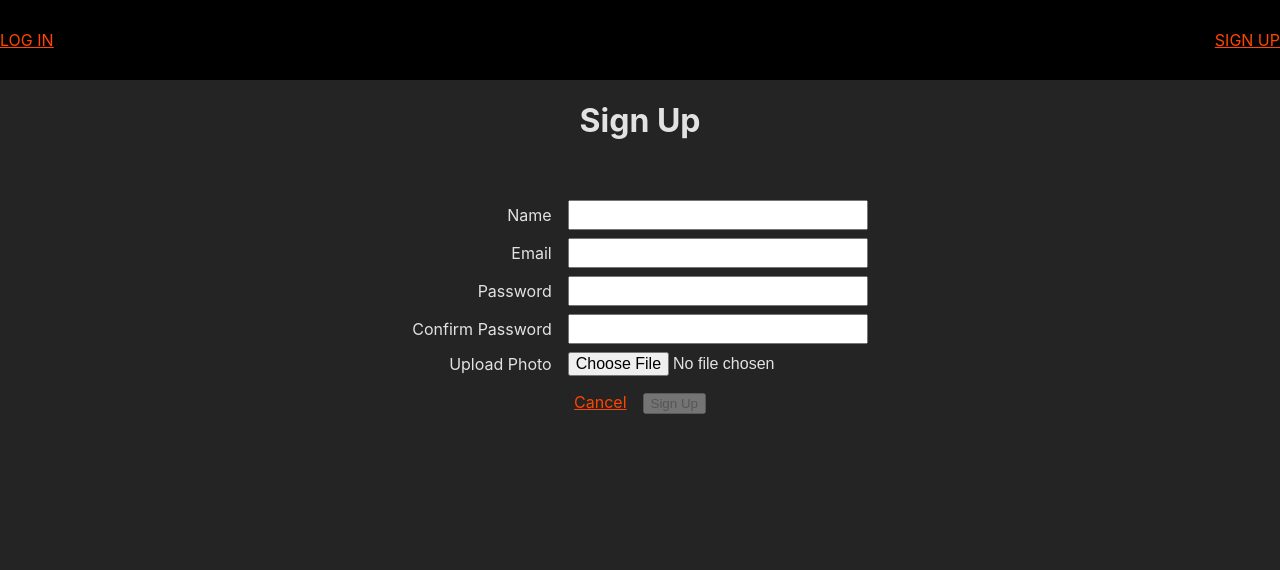
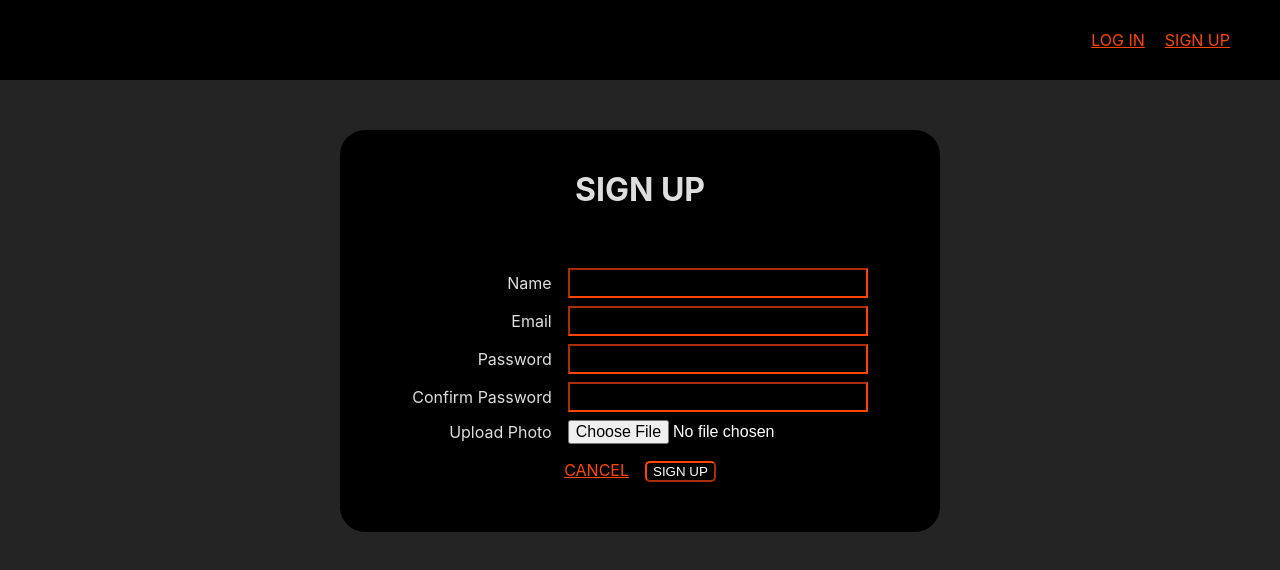
Before and after one commit to stevim/fitness-witness-front-end, a React (Vite) app: page /auth/signup in a window 1280 px wide. Shown: the top 570 px of the page. Built offline with nearby package versions, Linux system fonts and the light colour scheme; no server answers.

Commit message:
finish styling

```diff
--- a/src/components/NavBar/NavBar.tsx
+++ b/src/components/NavBar/NavBar.tsx
@@ -19,7 +19,12 @@ const NavBar = (props: NavBarProps): JSX.Element => {
     <nav>
       {user ?
         <div className={styles.navbarContainer}>
-          <div id={styles.userName}>{user.name.toUpperCase()}</div>
+          <div id={styles.userName}>
+            {
+
+            }
+            {user.name.toUpperCase()}
+          </div>
           <div id={styles.links}>
             <div className={styles.navLink}><NavLink to='/days'>ALL DAYS</NavLink></div>
             <div className={styles.navLink}><NavLink to='/days/new' >ADD DAY</NavLink></div>
@@ -29,8 +34,11 @@ const NavBar = (props: NavBarProps): JSX.Element => {
         </div>
       :
         <div className={styles.navbarContainer}>
-          <div className={styles.navLink}><NavLink to="/auth/login">LOG IN</NavLink></div>
-          <div className={styles.navLink}><NavLink to="/auth/signup">SIGN UP</NavLink></div>
+          <div></div>
+          <div id={styles.links}>
+            <div className={styles.navLink}><NavLink to="/auth/login">LOG IN</NavLink></div>
+            <div className={styles.navLink}><NavLink to="/auth/signup">SIGN UP</NavLink></div>
+          </div>
         </div>
       }
     </nav>
--- a/src/pages/ChangePassword/ChangePassword.module.css
+++ b/src/pages/ChangePassword/ChangePassword.module.css
@@ -5,10 +5,25 @@ input {
   width: 300px;
 }
 
-.container {
+.changeContainer {
   display: flex;
   align-items: center;
   flex-direction: column;
+  justify-content: center;
+}
+
+.changePassDiv {
+  display: flex;
+  align-items: center;
+  flex-direction: column;
+  background-color: black;
+  width: 550px;
+  border-radius: 25px;
+  margin-top: 50px;
+}
+
+#changeHeader {
+  margin-top: 30px;
 }
 
 .message {
@@ -34,8 +49,18 @@ input {
   margin-bottom: 8px;
 }
 
-.button {
+.changeInput {
+  background-color: black;
+  color: white;
+  border-color: #ff4500;
+}
+
+.changeBtn {
   margin-left: 16px;
+  color: white;
+  background-color: black;
+  border-color: #ff4500;
+  border-radius: 5px;
 }
 
 .form > label:last-of-type {
--- a/src/pages/ChangePassword/ChangePassword.tsx
+++ b/src/pages/ChangePassword/ChangePassword.tsx
@@ -49,8 +49,9 @@ const ChangePassword = (props: AuthPageProps): JSX.Element => {
   }
 
   return (
-    <main className={styles.container}>
-      <h1>Change Password</h1>
+    <main className={styles.changeContainer}>
+      <div className={styles.changePassDiv}>
+        <h1 id={styles.changeHeader}>CHANGE PASSWORD</h1>
         <p className={styles.message}>{message}</p>
         <form autoComplete="off" onSubmit={handleSubmit} className={styles.form}>
           <label className={styles.label}>
@@ -60,6 +61,7 @@ const ChangePassword = (props: AuthPageProps): JSX.Element => {
               value={curPassword}
               name="curPassword"
               onChange={handleChange}
+              className={styles.changeInput}
             />
           </label>
           <label className={styles.label}>
@@ -69,6 +71,7 @@ const ChangePassword = (props: AuthPageProps): JSX.Element => {
               value={newPassword}
               name="newPassword"
               onChange={handleChange}
+              className={styles.changeInput}
             />
           </label>
           <label className={styles.label}>
@@ -78,15 +81,17 @@ const ChangePassword = (props: AuthPageProps): JSX.Element => {
               value={newPasswordConf}
               name="newPasswordConf"
               onChange={handleChange}
+              className={styles.changeInput}
             />
           </label>
           <div>
-          <Link to="/">Cancel</Link>
-          <button className={styles.button} disabled={isFormInvalid()}>
-            Change Password
+            <Link to="/">CANCEL</Link>
+            <button className={styles.changeBtn} disabled={isFormInvalid()}>
+              CHANGE PASSWORD
             </button>
           </div>
         </form>
+      </div>
     </main>
   )
 }
--- a/src/pages/DayList/DayList.module.css
+++ b/src/pages/DayList/DayList.module.css
@@ -31,4 +31,5 @@
   background-color: #242424;
   border-width: 2px;
   border-color: #ff4500;
+  font-size: 20px;
 }
--- a/src/pages/Landing/Landing.tsx
+++ b/src/pages/Landing/Landing.tsx
@@ -16,6 +16,8 @@ const Landing = (props: LandingProps): JSX.Element => {
 
   if (user) {
     navigate('/days')
+  } else {
+    navigate('/auth/login')
   }
 
   const userView = (
--- a/src/pages/Login/Login.module.css
+++ b/src/pages/Login/Login.module.css
@@ -5,10 +5,28 @@ input {
   width: 300px;
 }
 
-.container {
+.logInContainer {
+  display: flex;
+  justify-content: center;
+  margin-top: 50px;
+}
+
+.logInForm {
   display: flex;
   align-items: center;
   flex-direction: column;
+  justify-content: center;
+  background-color: black;
+  width: 450px;
+  height: 300px;
+  border-radius: 25px;
+}
+
+.logInInput {
+  color: white;
+  background-color: black;
+  border-color: #ff4500;
+  width: 250px;
 }
 
 .message {
@@ -34,8 +52,13 @@ input {
   margin-bottom: 8px;
 }
 
-.button {
+.logInBtn {
   margin-left: 16px;
+  color: white;
+  background-color: black;
+  border-width: 2px;
+  border-color: #ff4500;
+  border-radius: 5px;
 }
 
 .form > label:last-of-type {
--- a/src/pages/Login/Login.tsx
+++ b/src/pages/Login/Login.tsx
@@ -50,8 +50,9 @@ const LoginPage = (props: AuthPageProps): JSX.Element => {
   }
 
   return (
-    <main className={styles.container}>
-      <h1>Log In</h1>
+    <main className={styles.logInContainer}>
+      <div className={styles.logInForm}>
+        <h1>LOG IN</h1>
         <p className={styles.message}>{message}</p>
         <form autoComplete="off" onSubmit={handleSubmit} className={styles.form}>
           <label className={styles.label}>
@@ -61,6 +62,7 @@ const LoginPage = (props: AuthPageProps): JSX.Element => {
               value={email}
               name="email"
               onChange={handleChange}
+              className={styles.logInInput}
             />
           </label>
           <label className={styles.label}>
@@ -70,15 +72,17 @@ const LoginPage = (props: AuthPageProps): JSX.Element => {
               value={password}
               name="password"
               onChange={handleChange}
+              className={styles.logInInput}
             />
           </label>
           <div>
-          <Link to="/">Cancel</Link>
-          <button className={styles.button} disabled={isFormInvalid()}>
-            Log In
+            <Link to="/">CANCEL</Link>
+            <button className={styles.logInBtn} disabled={isFormInvalid()}>
+              LOG IN
             </button>
           </div>
         </form>
+      </div>
     </main>
   )
 }
--- a/src/pages/Signup/Signup.module.css
+++ b/src/pages/Signup/Signup.module.css
@@ -9,10 +9,31 @@ input[type="file"] {
   padding: 0;
 }
 
-.container {
+.signUpContainer {
   display: flex;
   align-items: center;
+  justify-content: center;
+}
+
+#signUpFormContainer {
+  display: flex;
   flex-direction: column;
+  align-items: center;
+  justify-content: center;
+  background-color: black;
+  margin-top: 50px;
+  width: 600px;
+  border-radius: 25px;
+}
+
+.signUpInput {
+  background-color: black;
+  color: white;
+  border-color: #ff4500;
+}
+
+#signUpHeader {
+  margin-top: 40px;
 }
 
 .message {
@@ -38,6 +59,15 @@ input[type="file"] {
   margin-bottom: 8px;
 }
 
+.signUpBtn {
+  margin-left: 16px;
+  color: white;
+  background-color: black;
+  border-width: 2px;
+  border-color: #ff4500;
+  border-radius: 5px;
+}
+
 .button {
   margin-left: 16px;
 }
--- a/src/pages/Signup/Signup.tsx
+++ b/src/pages/Signup/Signup.tsx
@@ -87,13 +87,20 @@ const Signup = (props: AuthPageProps): JSX.Element => {
   }
 
   return (
-    <main className={styles.container}>
-      <h1>Sign Up</h1>
+    <main className={styles.signUpContainer}>
+      <div id={styles.signUpFormContainer}>
+        <h1 id={styles.signUpHeader}>SIGN UP</h1>
         <p className={styles.message}>{message}</p>
         <form autoComplete="off" onSubmit={handleSubmit} className={styles.form}>
           <label className={styles.label}>
             Name
-          <input type="text" value={name} name="name" onChange={handleChange} />
+            <input
+              type="text"
+              value={name}
+              name="name"
+              onChange={handleChange}
+              className={styles.signUpInput}
+            />
           </label>
           <label className={styles.label}>
             Email
@@ -102,6 +109,7 @@ const Signup = (props: AuthPageProps): JSX.Element => {
               value={email}
               name="email"
               onChange={handleChange}
+              className={styles.signUpInput}
             />
           </label>
           <label className={styles.label}>
@@ -111,6 +119,7 @@ const Signup = (props: AuthPageProps): JSX.Element => {
               value={password}
               name="password"
               onChange={handleChange}
+              className={styles.signUpInput}
             />
           </label>
           <label className={styles.label}>
@@ -120,6 +129,7 @@ const Signup = (props: AuthPageProps): JSX.Element => {
               value={passwordConf}
               name="passwordConf"
               onChange={handleChange}
+              className={styles.signUpInput}
             />
           </label>
           <label className={styles.label}>
@@ -129,18 +139,20 @@ const Signup = (props: AuthPageProps): JSX.Element => {
               name="photo"
               onChange={handleChangePhoto}
               ref={imgInputRef}
+              className={styles.signUpInput}
             />
           </label>
           <div>
-          <Link to="/">Cancel</Link>
+            <Link to="/">CANCEL</Link>
             <button
-            className={styles.button}
+              className={styles.signUpBtn}
               disabled={ isFormInvalid() || isSubmitted }
             >
-            {!isSubmitted ? 'Sign Up' : '🚀 Sending...'}
+              {!isSubmitted ? 'SIGN UP' : 'Sending...'}
             </button>
           </div>
         </form>
+      </div>
     </main>
   )
 }
```
Lines whose indentation alone changed are shown as unchanged.
